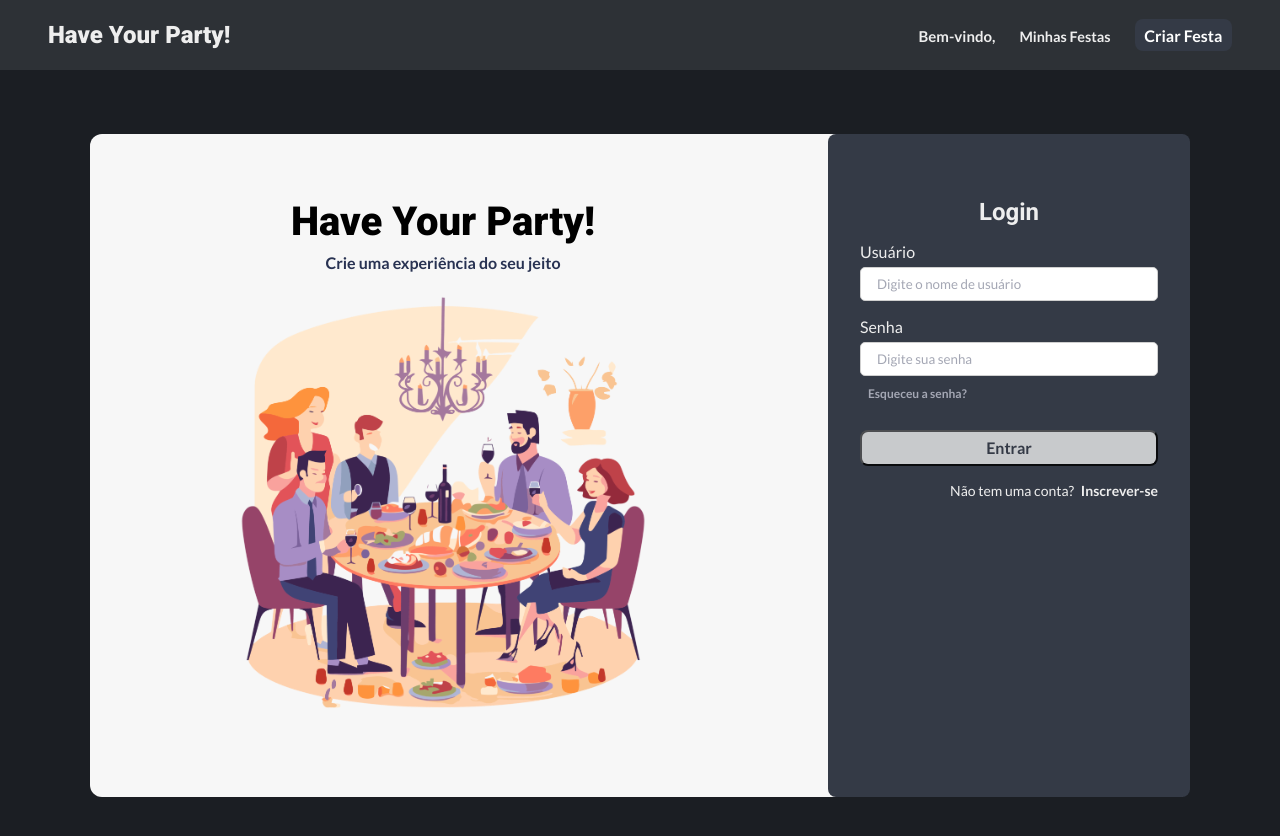
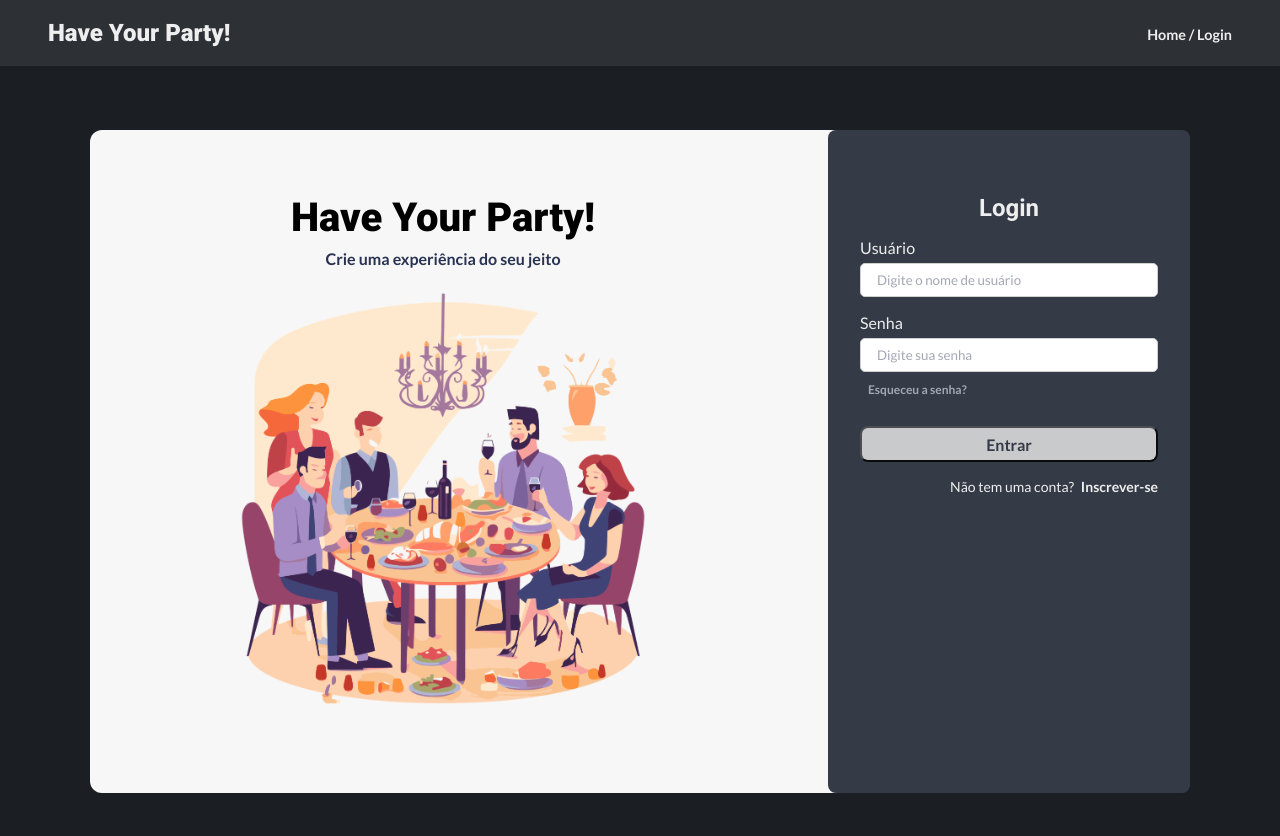
Before and after one commit to vitorfdrangel/Have_Your_Party, a React (Vite) app in the folder frontend/: page / in a window 1280 px wide. Shown: the top 836 px of the page. Built offline with nearby package versions, Linux system fonts and the light colour scheme; no server answers.

Commit message:
Projeto finalizado

```diff
--- a/frontend/src/components/Navbar.jsx
+++ b/frontend/src/components/Navbar.jsx
@@ -41,13 +41,15 @@ const Navbar = () => {
     <nav id="navbar">
       <h2>Have Your Party!</h2>
       <ul>
-        {(dataUser.password !== userData.password ||
+        {(dataUser.user === undefined ||
+          dataUser.password !== userData.password ||
           dataUser.user !== userData.name) && (
           <li>
             <Link to={"/"}>Home / Login</Link>
           </li>
         )}
-        {dataUser.password === userData.password &&
+        {dataUser.user !== undefined &&
+          dataUser.password === userData.password &&
           dataUser.user === userData.name && (
             <div className="welcome-container">
               <li>
```
